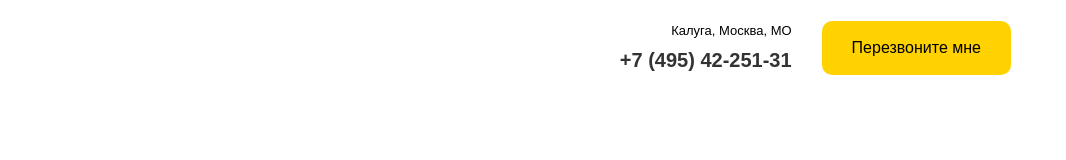
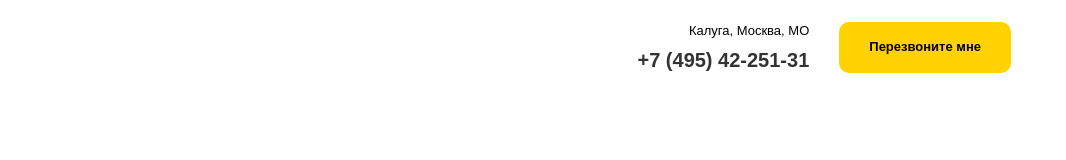
Before and after one commit to YuriyYurev/lesson-13, a plain HTML site: page src/index.html in a window 1280 px wide. Shown: the full height of the page, 214-1280 px from the left. Drawn offline with Linux system fonts and the light colour scheme.

Commit message:
Исправил текст кнопки

```diff
--- a/src/sass/_interface.sass
+++ b/src/sass/_interface.sass
@@ -16,8 +16,3 @@ img
   .container
     max-width: 320px
     width: 95%
-.button
-  background-color: $main-color
-  border-radius: 10px
-  border: none
-  padding: 18px 30px
--- a/src/sass/blocks/_navbar.sass
+++ b/src/sass/blocks/_navbar.sass
@@ -15,6 +15,12 @@
     font-weight: 400
   &__button
     margin-left: 30px
+    background-color: $main-color
+    border-radius: 10px
+    border: none
+    padding: 18px 30px
+    font-size: 13px;
+    font-weight: 600;
   &__phone
     display: inline-block
     color: $text-color
```
Also changed, not shown: src/css/style.css, 1 other file.
